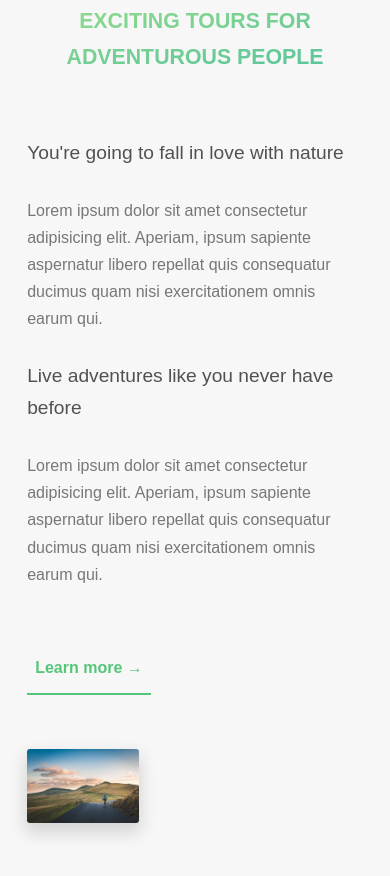
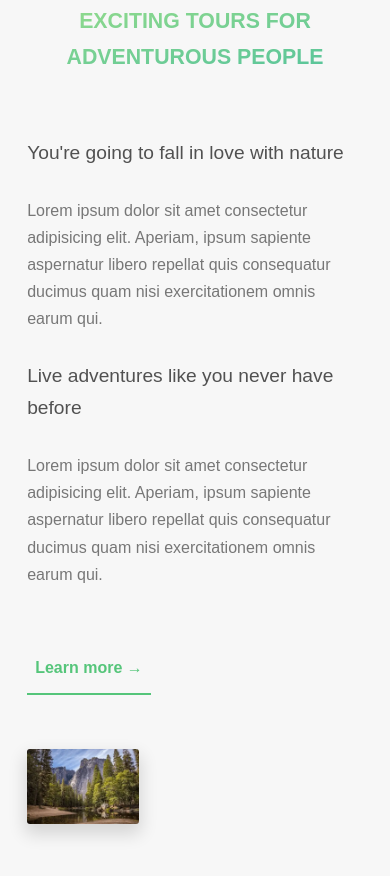
Before and after one commit to Daniel-io/course-project-natours, a website: page docs/index.html in a window 390 px wide. Shown: the part 600-1476 px from the top of the page. Drawn offline with nearby package versions, Linux system fonts and the light colour scheme.

Commit message:
Test responsive img

```diff
--- a/docs/index.html
+++ b/docs/index.html
@@ -88,15 +88,15 @@
 
             <div class="c-composition u-mb--lg">
 
-              <img class="c-composition__img c-composition__img--one" src="img-backup/nat-2-large-2x.jpg" alt="nature"
+              <img class="c-composition__img c-composition__img--one" src="img/nat-1-large-2x.webp" alt="nature"
 
               sizes="(min-width: 30em) 141px,
                      (min-width: 64em) 246px,
                      (min-width: 75em) 287px"
 
-              srcset="img-backup/nat-1-small.jpg    123px,
-                      img/nat-1-small-2x.png        246px,
-                      img/nat-1-large.png           500px">
+              srcset="img/nat-1-small.webp       123w,
+                      img/nat-1-small-2x.webp    246w,
+                      img/nat-1-large.webp       500w">
 
 
 
```
